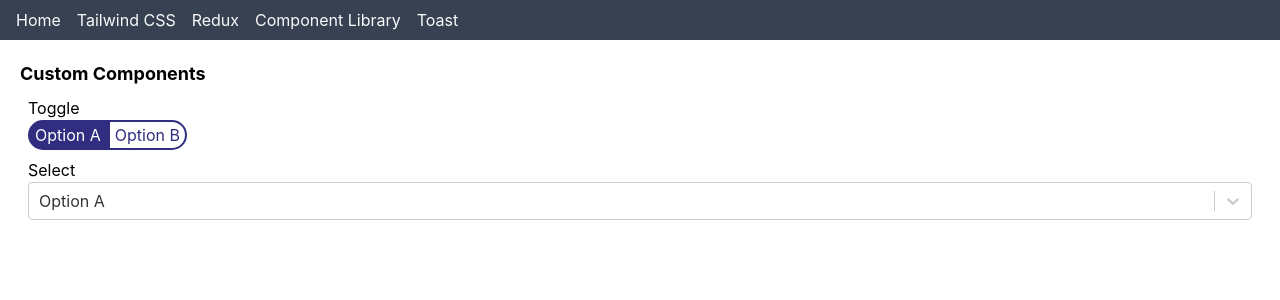
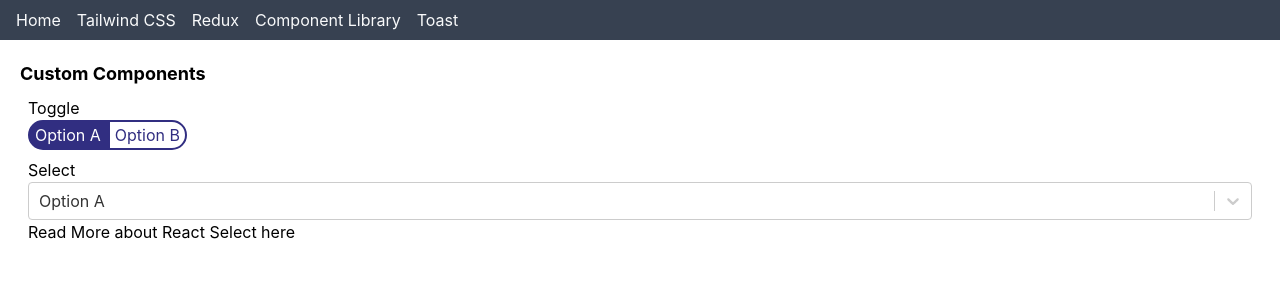
Before and after one commit to mmmewk/template-react-spa-with-aws-cdk, a React (Create React App) app: page /component-library in a window 1280 px wide. Shown: the top 300 px of the page. Built offline with nearby package versions, Linux system fonts and the light colour scheme.

Commit message:
Add: Read more links

```diff
--- a/src/components/ComponentLibrary/Select.tsx
+++ b/src/components/ComponentLibrary/Select.tsx
@@ -43,6 +43,10 @@ const Select = <T extends unknown>({
             if (option) setValue(option.value);
           }}
         />
+        <p>
+          Read More about React Select{" "}
+          <a href="https://react-select.com/home">here</a>
+        </p>
       </div>
     </div>
   );
--- a/src/components/Redux/Redux.tsx
+++ b/src/components/Redux/Redux.tsx
@@ -26,6 +26,10 @@ const Redux: React.FC = () => {
         Increment Counter
       </button>
       <button onClick={reset}>Reset Counter</button>
+      <p>
+        Read More about Redux toolkit{" "}
+        <a href="https://redux-toolkit.js.org/">here</a>
+      </p>
     </div>
   );
 };
--- a/src/components/Tailwind/Tailwind.tsx
+++ b/src/components/Tailwind/Tailwind.tsx
@@ -7,6 +7,9 @@ const Tailwind: React.FC = () => {
       <p className="text-indigo-500">
         This is a paragraph styled with tailwind css
       </p>
+      <p>
+        Read More about Tailwind css <a href="https://tailwindcss.com/">here</a>
+      </p>
     </div>
   );
 };
--- a/src/components/Toast/Toast.tsx
+++ b/src/components/Toast/Toast.tsx
@@ -8,6 +8,10 @@ const Toast: React.FC = () => {
       <button onClick={() => toast("This is a toast message")} className="mr-2">
         Click to toast
       </button>
+      <p>
+        Read More about React Toastify{" "}
+        <a href="https://fkhadra.github.io/react-toastify/introduction">here</a>
+      </p>
     </div>
   );
 };
```
